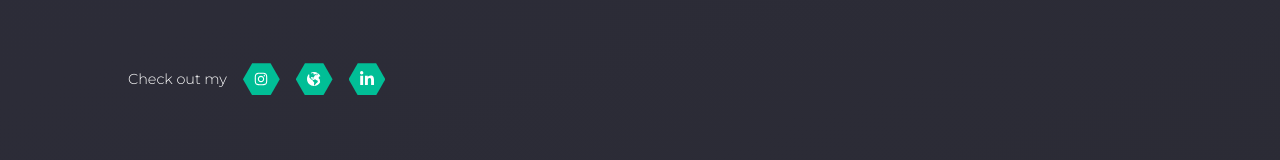
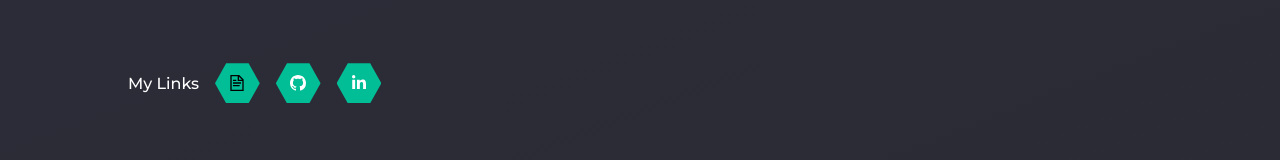
Before and after one commit to dbcastillo/PersonalSite, a React (Create React App) app: page / in a window 1280 px wide. Shown: the part 551-711 px from the top of the page. Built offline with nearby package versions, Linux system fonts and the light colour scheme.

Commit message:
Update header

```diff
--- a/src/components/Banner/ProfComponent.jsx
+++ b/src/components/Banner/ProfComponent.jsx
@@ -1,7 +1,7 @@
 import React from "react";
 import styled from "styled-components";
-import { AiOutlineInstagram } from "react-icons/ai";
-import { GiEarthAmerica } from "react-icons/gi";
+import { GrDocumentText } from "react-icons/gr";
+import { BsGithub } from "react-icons/bs";
 import { FaLinkedinIn } from "react-icons/fa";
 import { Slide } from "react-awesome-reveal";
 
@@ -22,20 +22,25 @@ const ProfComponent = () => {
             onClick={() => {document.getElementById('footer').scrollIntoView();}}
           >Let's talk</button>
           <Social>
-            <p>Check out my</p>
+            <p>My Links</p>
             <div className="social-icons">
               <span>
-                <a href="/">
-                  <AiOutlineInstagram />
+                <a href="https://www.canva.com/design/DAFs9NoYrD4/dH3K7IessWM-Qhlg4eCmFw/view?utm_content=DAFs9NoYrD4&utm_campaign=designshare&utm_medium=link&utm_source=publishsharelink" target="_blank"
+                rel="noreferrer">
+                  <GrDocumentText />
                 </a>
               </span>
               <span>
-                <a href="/">
-                  <GiEarthAmerica />
+                <a href="https://www.github.com/dbcastillo"
+                target="_blank"
+                rel="noreferrer">
+                  <BsGithub />
                 </a>
               </span>
               <span>
-                <a href="/">
+                <a href="https://www.linkedin.com/in/dbcastillo"
+                target="_blank"
+                rel="noreferrer">
                   <FaLinkedinIn />
                 </a>
               </span>
@@ -115,7 +120,8 @@ const Social = styled.div`
   align-items: center;
   gap: 1rem;
   p {
-    font-size: 0.9rem;
+    font-size: 1.0rem;
+    font-weight: 500;
     @media (max-width: 690px) {
       font-size: 0.7rem;
     }
@@ -126,8 +132,8 @@ const Social = styled.div`
     align-items: center;
     gap: 1rem;
     span {
-      width: 2.3rem;
-      height: 2rem;
+      width: 2.8rem;
+      height: 2.5rem;
       clip-path: polygon(25% 0%, 75% 0%, 100% 50%, 75% 100%, 25% 100%, 0% 50%);
       background-color: #01be96;
       position: relative;
```
